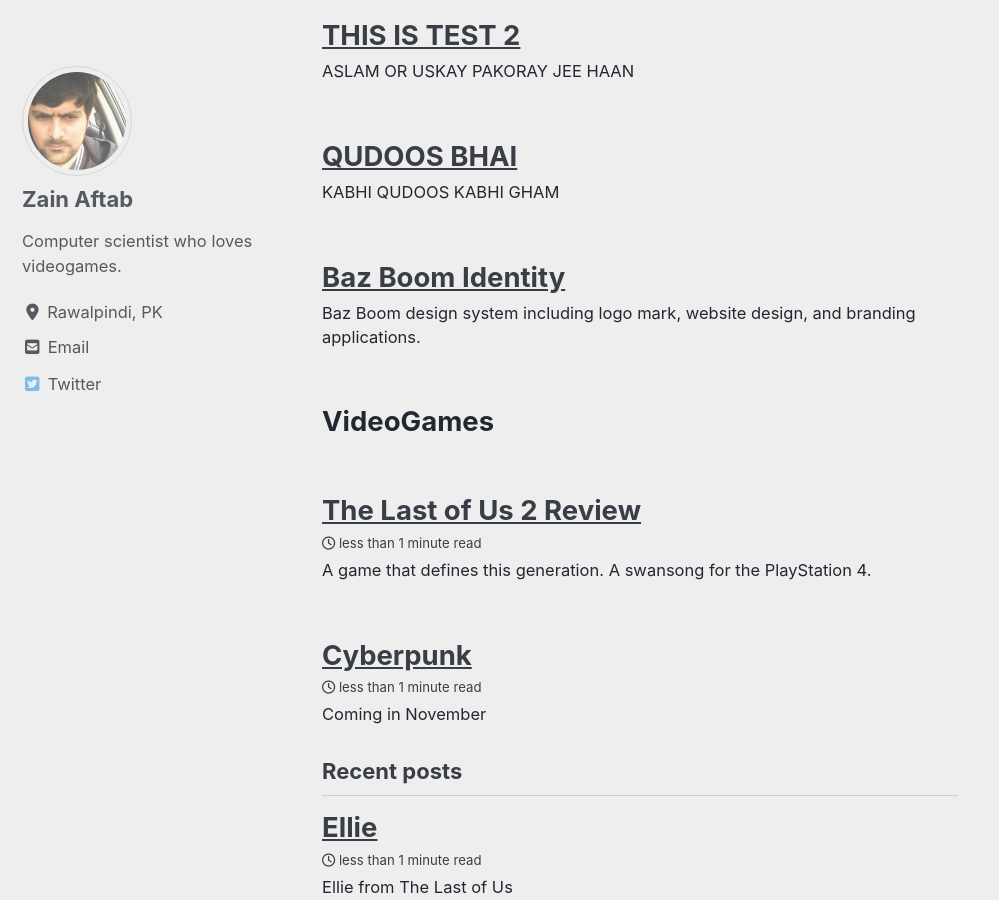
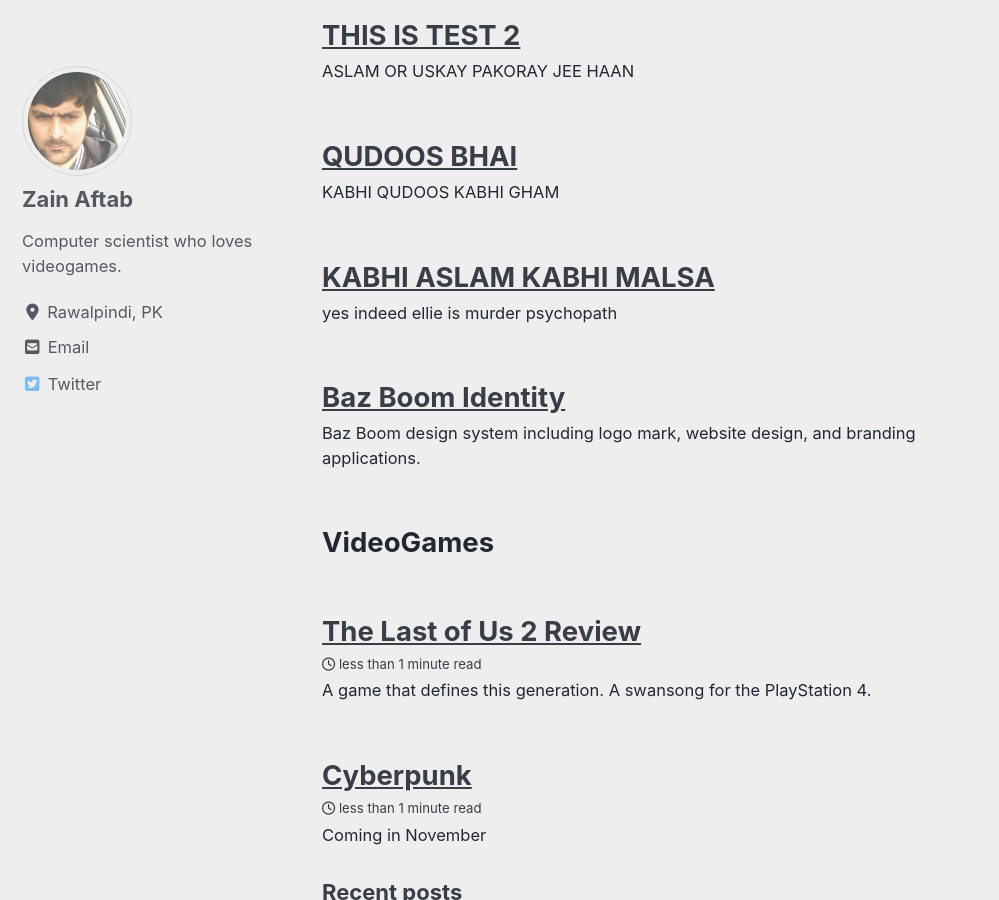
Before and after one commit to zainaftab2225/zainaftab2225.github.io, a Jekyll site: the page built from index.html, in a window 1280 px wide and 900 px high, scrolled down 305 px. Shown: the whole window, without its empty margins (0-999 px from the left). Built offline with Jekyll 4.4.1, drawn with Linux system fonts in a browser that asks for light colours; cached includes are drawn as plain includes; nearby versions of some CDN libraries; the list of posts is cut into pages by our own code.

Commit message:
Update test4.md

```diff
--- a/_css/test4.md
+++ b/_css/test4.md
@@ -1,3 +1,7 @@
+---
+title: KABHI ASLAM KABHI MALSA
+excerpt: yes indeed ellie is murder psychopath
+---
 # ABDUL
 
 ## ABDUL KA BETA ASLAM
```
